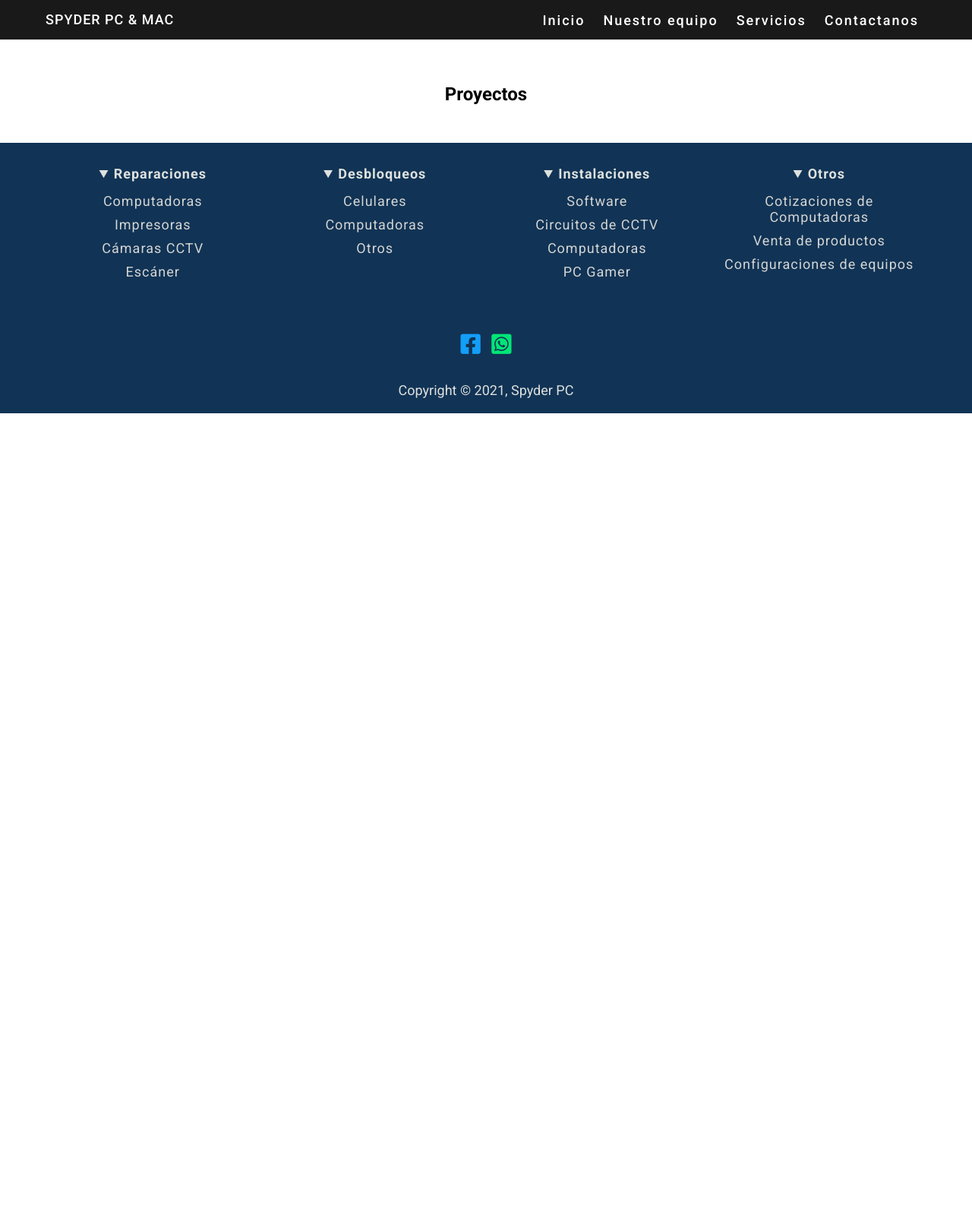
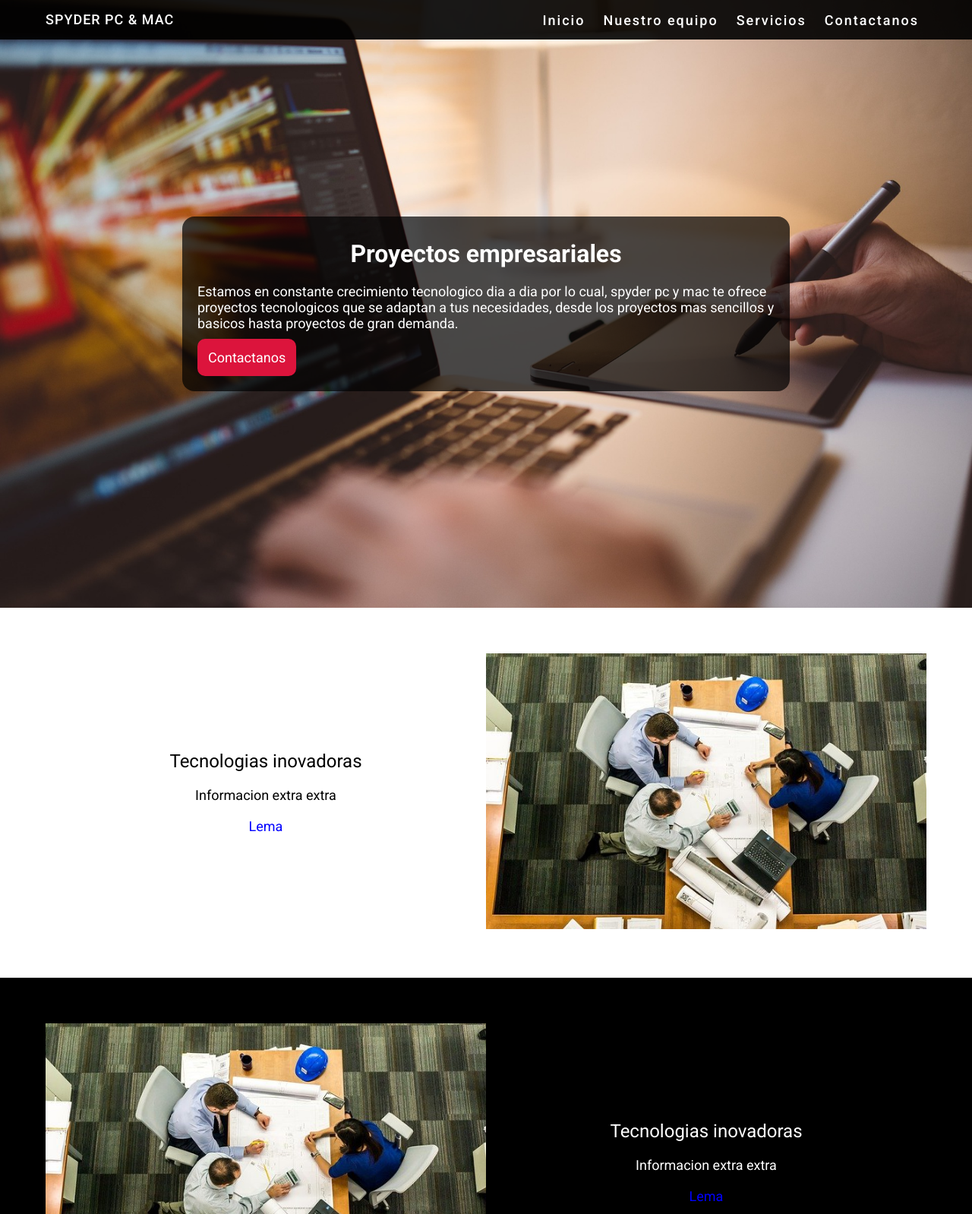
Before and after one commit to Jorge-Lpez/Spyder-pc, a plain HTML site: page Spyder-PC/proyectos.html in a window 1280 px wide. Shown: the top 1598 px of the page at 76% size. Before the commit the page ends 800 px from the top, so only its background shows below. Drawn offline with Linux system fonts and the light colour scheme.

Commit message:
Agregando proyectos page

```diff
--- a/Spyder-PC/proyectos.html
+++ b/Spyder-PC/proyectos.html
@@ -31,8 +31,65 @@
     </nav>
 
 
+    <div class="banner-principal">
+        <div class="texto-informativo contenedor wrapper">
+            <h2>Proyectos empresariales</h2>
+            <p>
+                Estamos en constante crecimiento tecnologico dia a dia por lo cual,
+                spyder pc y mac te ofrece proyectos tecnologicos que se adaptan a tus
+                necesidades, desde los proyectos mas sencillos y basicos hasta proyectos
+                de gran demanda.
+            </p>
+            <button>
+                Contactanos
+            </button>
+        </div>
+    </div>
+
    <section class="proyectos-services">
-        <h2>Proyectos</h2>
+
+
+        <div class="contenedor wrapper">
+            <div class="flex-proyectos">
+                <div class="left">
+                    <p class="titulo">Tecnologias inovadoras</p>
+                    <p class="info">Informacion extra extra</p>
+                    <p class="lema">Lema</p>
+                </div>
+                <div class="right">
+                    <img src="./public/img/team-proyectos.jpg" alt="">
+                </div>
+            </div>
+        </div>
+
+        <div class="con-proyectos">
+            <div class="contenedor wrapper">
+                <div class="flex-proyectos">
+                    <div class="left">
+                        <p class="titulo">Tecnologias inovadoras</p>
+                        <p class="info">Informacion extra extra</p>
+                        <p class="lema">Lema</p>
+                    </div>
+                    <div class="right">
+                        <img src="./public/img/team-proyectos.jpg" alt="">
+                    </div>
+                </div>
+            </div>
+        </div>
+
+        <div class="contenedor wrapper">
+            <div class="flex-proyectos">
+                <div class="left">
+                    <p class="titulo">Tecnologias inovadoras</p>
+                    <p class="info">Informacion extra extra</p>
+                    <p class="lema">Lema</p>
+                </div>
+                <div class="right">
+                    <img src="./public/img/team-proyectos.jpg" alt="">
+                </div>
+            </div>
+        </div>
+
    </section>
 
 
--- a/Spyder-PC/public/css/services.css
+++ b/Spyder-PC/public/css/services.css
@@ -10,7 +10,7 @@ html{
 }
 
 .services-general, .contenido-mantenimiento,
-.red-services, .proyectos-services{
+.red-services{
     padding-top: 100px;
     margin-bottom: 40px;
 }
@@ -20,8 +20,7 @@ img{
 }
 
 .services-general h2,
-.red-services .title,
-.proyectos-services h2{
+.red-services .title{
     text-align: center;
     padding: 10px;
     font-weight: 700;
@@ -450,6 +449,103 @@ img{
     color: white;
 }
 
+/*Proyectos principal*/
+.banner-principal{
+    display: flex;
+    justify-content: center;
+    align-items: center;
+    padding: 10px;
+    background-image: url("../img/tecnologia-laptop.jpg");
+    background-repeat: no-repeat;
+    background-size: cover;
+    background-position: center;
+    height: 100vh;
+}
+
+.banner-principal .texto-informativo{
+    border-radius: 16px;
+    color: white;
+    max-width: 800px;
+    padding: 20px;
+    font-family: "Roboto", sans-serif;
+    background: rgba(0, 0,0, .7);
+}
+
+.banner-principal .texto-informativo h2{
+    padding: 10px 0;
+    text-align: center;
+    font-size: 32px;
+}
+
+.banner-principal .texto-informativo p{
+    padding: 10px 0;
+    font-size: 18px;
+}
+
+.banner-principal .texto-informativo button{
+    padding: 10px;
+    border: 4px solid crimson;
+    background-color: crimson;
+    color: white;
+    font-size: 18px;
+    font-family: "Roboto", sans-serif;
+    border-radius: 10px;
+}
+
+.banner-principal .texto-informativo button:hover{
+    background: none;
+}
+
+
+/*   */
+
+.flex-proyectos{
+    padding: 60px 0;
+    display: flex;
+    align-items: center;
+    align-self: center;
+    font-family: "Roboto", sans-serif;
+}
+
+.flex-proyectos .left{
+    text-align: center;
+    flex: 1;
+}
+
+.flex-proyectos .left .titulo{
+    font-size: 24px;
+    padding: 10px 0;
+}
+
+.flex-proyectos .left .info{
+    font-size: 18px;
+    padding: 10px 0;
+}
+
+.flex-proyectos .left .lema{
+    font-size: 18px;
+    color: blue;
+    padding: 10px 0;
+}
+
+.flex-proyectos .right{
+    flex: 1;
+}
+
+/* con-proyectos */
+
+.con-proyectos{
+    background: black;
+    color: white;
+}
+
+.con-proyectos .left{
+    order: 2;
+}
+
+.con-proyectos .right{
+    order: 1;
+}
 
 @media screen and (max-width: 900px) {
 
@@ -561,6 +657,23 @@ img{
         font-size: 14px;
     }
 
+    /*Proyectos*/
+    .flex-proyectos{
+        flex-direction: column;
+    }
+
+    .flex-proyectos .left .titulo{
+        font-size: 20px;
+    }
+
+    .flex-proyectos .left .info{
+        font-size: 16px;
+    }
+
+    .flex-proyectos .left .lema{
+        font-size: 16px;
+    }
+
 }
 
 @media screen and (max-width: 740px){
```
Also changed, not shown: Spyder-PC/public/img/team-proyectos.jpg (added), Spyder-PC/public/img/tecnologia-laptop.jpg (added), Spyder-PC/public/img/tecnologia-proyectos.jpg (added).
